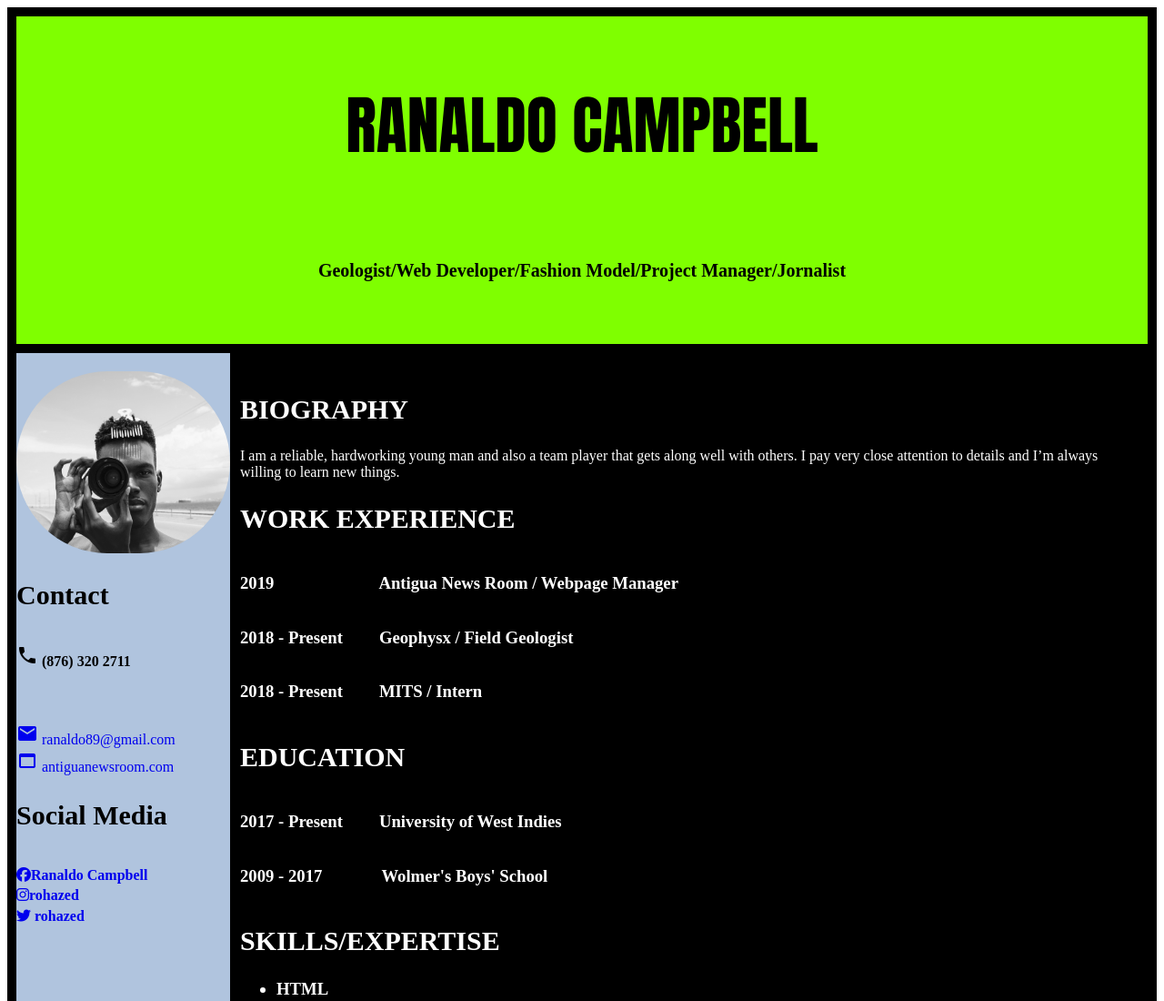
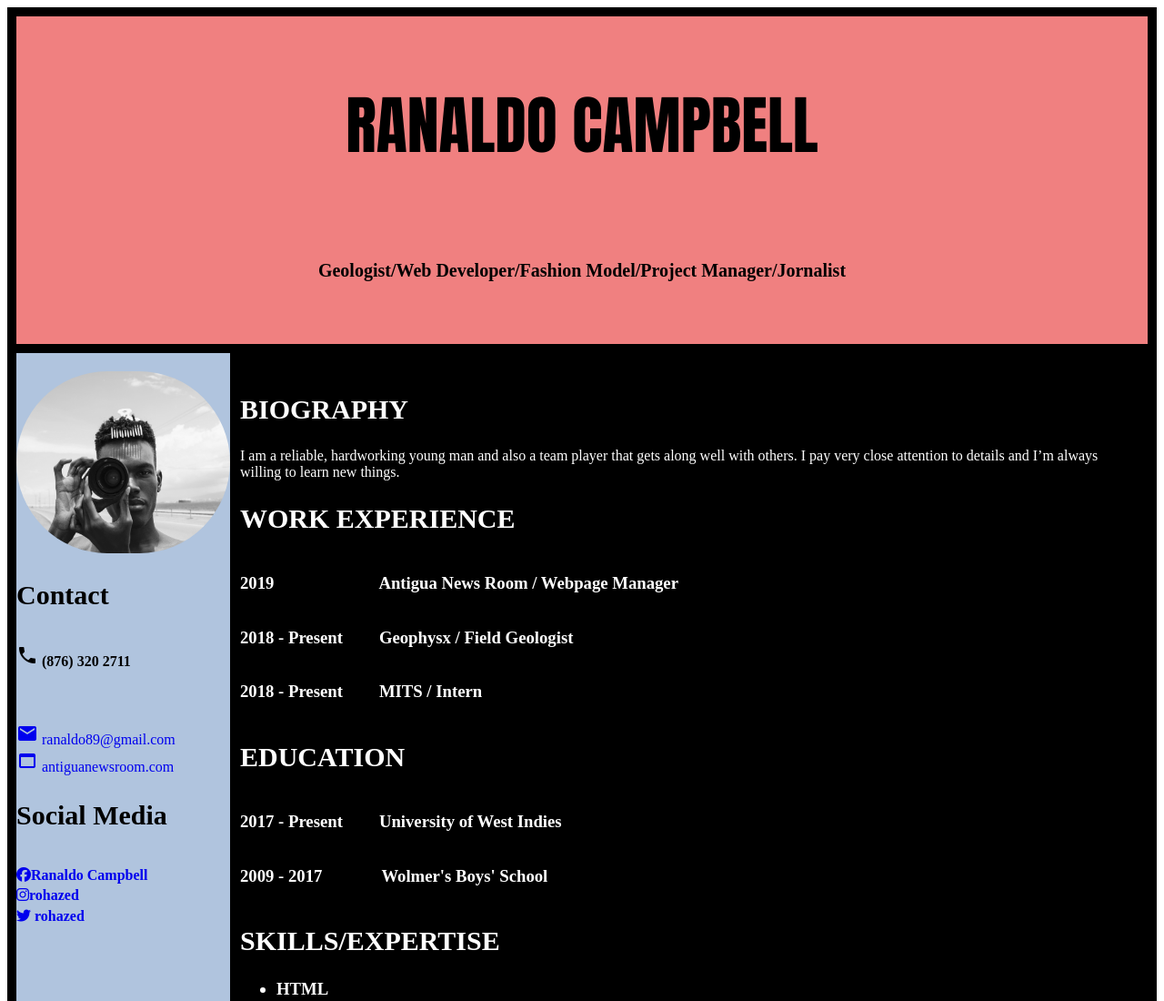
Before and after one commit to ranaldo89/ranaldo89.github.io, a plain HTML site: page index.html in a window 1280 px wide. Shown: the top 1100 px of the page at 91% size. Drawn offline with Linux system fonts and the light colour scheme.

Commit message:
resume webpage

```diff
--- a/style.css
+++ b/style.css
@@ -5,7 +5,7 @@
 
   display: flex;
   flex-direction: column;
-  background-color: #7FFF00;
+  background-color: #F08080;
 
 
 }
```
